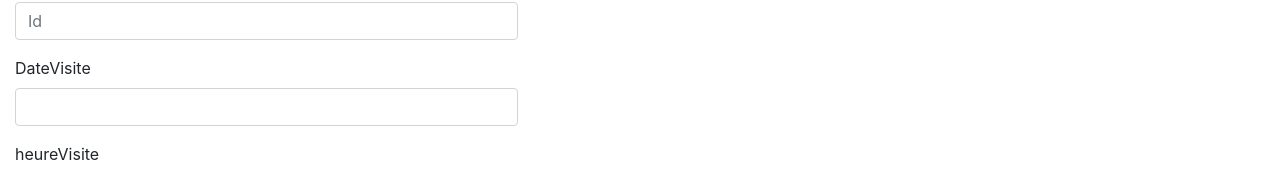
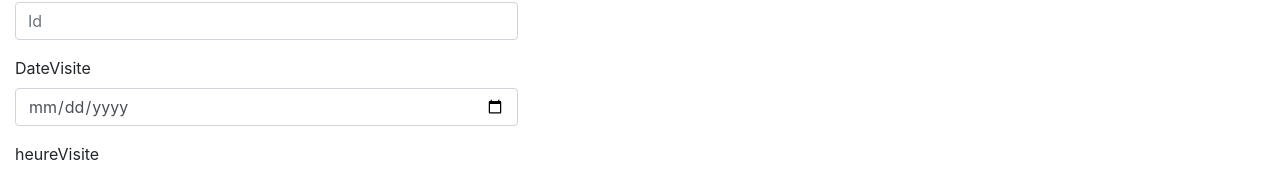
Before and after one commit to intiecommerce/AgenceImmobiliere, an Angular app in the folder ProjetAngular/: page /updateVisite in a window 1280 px wide. Shown: the part 144-316 px from the top of the page. Built offline with nearby package versions, Linux system fonts and the light colour scheme.

Commit message:
jogg:tritri

```diff
--- a/ProjetAngular/src/app/modifier-visite/modifier-visite.component.html
+++ b/ProjetAngular/src/app/modifier-visite/modifier-visite.component.html
@@ -9,7 +9,7 @@
   <div class="form-group">
     <label for="idDatevisite" class="col-sm-2 control-label">DateVisite</label>
     <div class="col-sm-5">
-      <input type="" class="form-control" id="idDatevisite"  formControlName="dateVisite">
+      <input type="date" class="form-control" id="idDatevisite"  formControlName="dateVisite">
     </div>
   </div>
   <div class="form-group">
@@ -26,9 +26,9 @@
     </div>
   </div>
   <div class="form-group" formGroupName="conseillerVisite">
-    <label for="Id conseillerVisite" class="col-sm-2 control-label">Id Conseiller visite</label>
+    <label for="IdconseillerVisite" class="col-sm-2 control-label">Id Conseiller visite</label>
     <div class="col-sm-5">
-      <input type="text" class="form-control" id="Id conseillerVisite" placeholder="Id conseillerVisite" formControlName="id">
+      <input type="text" class="form-control" id="IdconseillerVisite" placeholder="Id conseillerVisite" formControlName="id">
     </div>
   </div>
 
```
